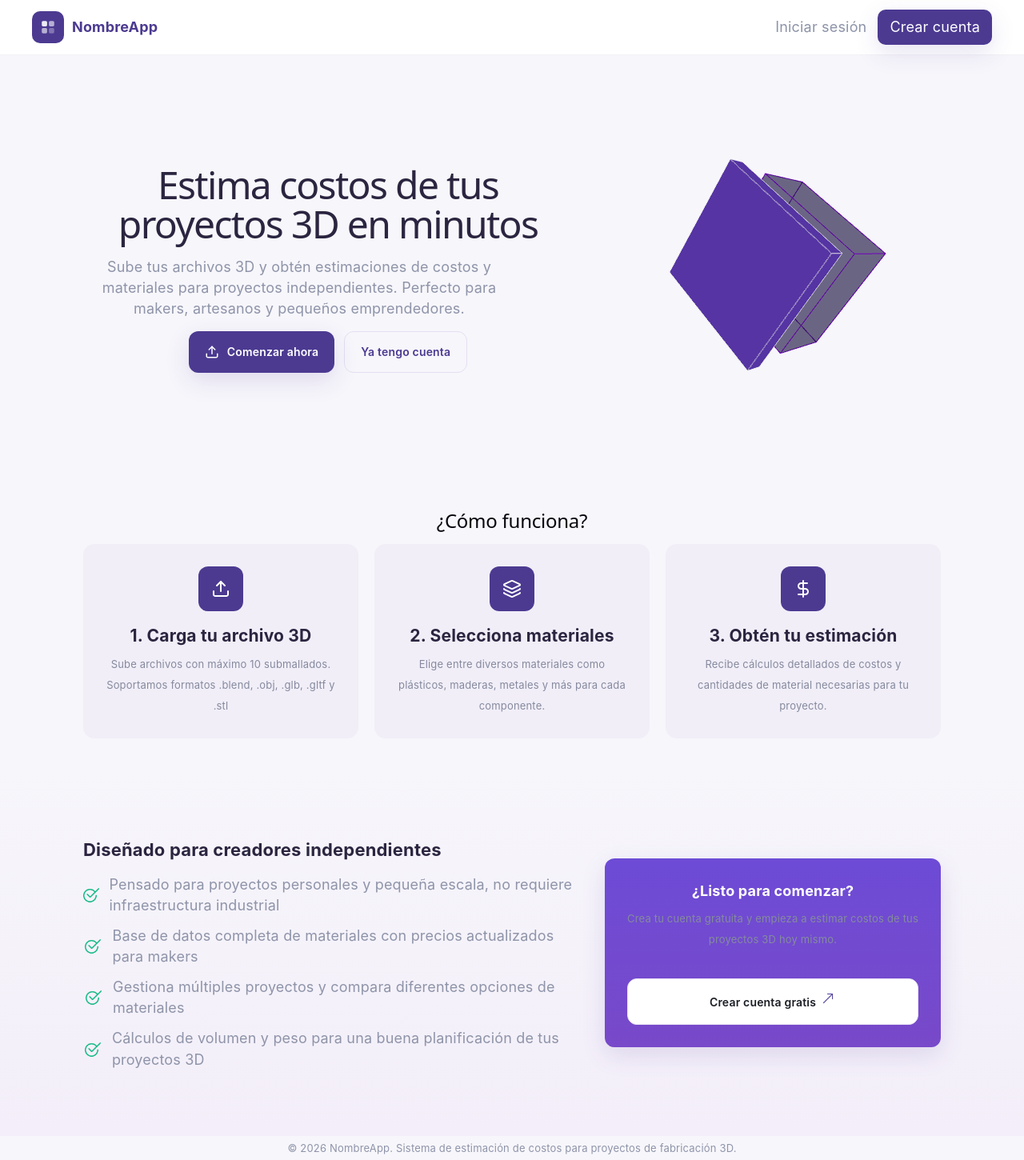
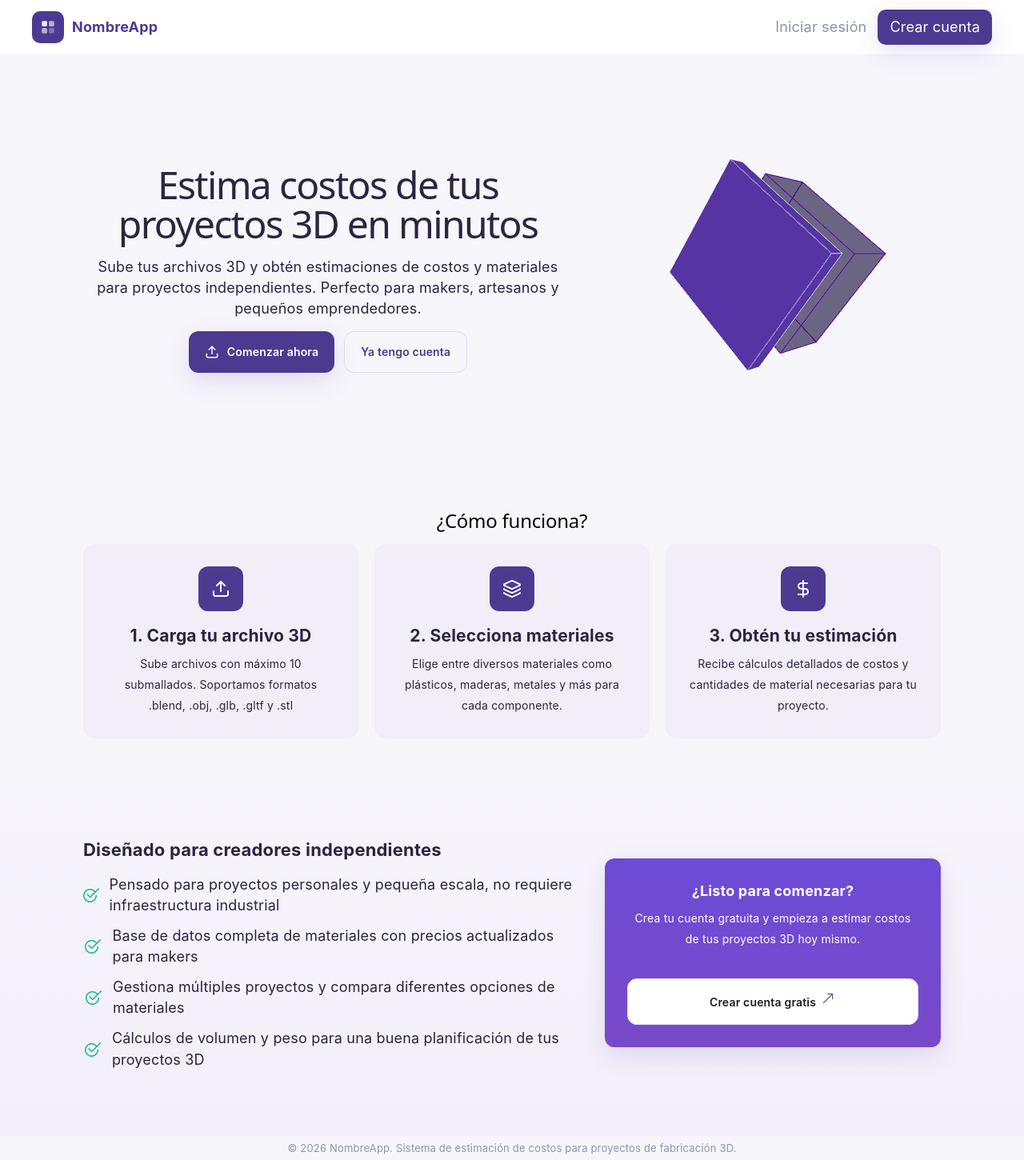
Before and after one commit to YariCB/UCV_TEG_Frontend, a React (Vite) app: page / in a window 1280 px wide. Shown: the whole page at 80% size. Built offline with nearby package versions, Linux system fonts and the light colour scheme.

Commit message:
Some fixes

```diff
--- a/src/components/landing/Features.jsx
+++ b/src/components/landing/Features.jsx
@@ -30,7 +30,7 @@ export default function Features(){
         <div className="features-right">
           <div className="cta-card">
             <h4>¿Listo para comenzar?</h4>
-            <p className="muted small">Crea tu cuenta gratuita y empieza a estimar costos de tus proyectos 3D hoy mismo.</p>
+            <p className="small">Crea tu cuenta gratuita y empieza a estimar costos de tus proyectos 3D hoy mismo.</p>
             <br></br>
             <a className="btn white block" href="/signup">
                 Crear cuenta gratis
--- a/src/components/landing/Hero.jsx
+++ b/src/components/landing/Hero.jsx
@@ -10,7 +10,7 @@ export default function Hero() {
       <div className="la-container la-hero-inner">
         <div className="la-hero-left">
           <h1>Estima costos de tus proyectos 3D en minutos</h1>
-          <p className="muted">Sube tus archivos 3D y obtén estimaciones de costos y materiales para proyectos independientes. Perfecto para makers, artesanos y pequeños emprendedores.</p>
+          <p>Sube tus archivos 3D y obtén estimaciones de costos y materiales para proyectos independientes. Perfecto para makers, artesanos y pequeños emprendedores.</p>
           <div className="la-hero-ctas">
             <a className="btn primary" href="/signup"><img src={uploadIcon} alt="" className="btn-icon"/>Comenzar ahora</a>
             <a className="btn ghost" href="/login">Ya tengo cuenta</a>
--- a/src/components/landing/HowItWorks.jsx
+++ b/src/components/landing/HowItWorks.jsx
@@ -9,7 +9,7 @@ function Card({icon, title, children}){
     <div className="hiw-card">
       <div className="hiw-icon"><img src={icon} alt=""/></div>
       <h3>{title}</h3>
-      <p className="muted small">{children}</p>
+      <p className="small">{children}</p>
     </div>
   )
 }
--- a/src/components/ui/SignUpCard.jsx
+++ b/src/components/ui/SignUpCard.jsx
@@ -56,8 +56,13 @@ export default function SignUpCard() {
 
           <form className="signup-form-list" onSubmit={handleSignUp}>
             <div className="input-group">
-              <label>Nombre completo <span className="required">*</span></label>
+              <label>Nombre<span className="required">*</span></label>
               <input type="text" placeholder="Tu nombre" required />
+            </div>
+
+            <div className="input-group">
+              <label>Apellido <span className="required">*</span></label>
+              <input type="text" placeholder="Tu apellido" required />
             </div>
 
             <div className="input-group">
--- a/src/pages/Auth/ForgotPassword.jsx
+++ b/src/pages/Auth/ForgotPassword.jsx
@@ -66,8 +66,8 @@ export default function ForgotPassword() {
                                 <p className="muted small">Guardando tus nuevos datos de acceso de forma segura...</p>
                             </div>
                         ) : (
+                            /* --- FORMULARIO --- */
                             <>
-                                /* --- FORMULARIO --- */
                                 {/* Botón dinámico: vuelve al login o al paso anterior */}
                                 <button
                                     onClick={step === 1 ? null : prevStep}
--- a/src/pages/Landing/landing.css
+++ b/src/pages/Landing/landing.css
@@ -278,7 +278,8 @@ body{
 
 .features-list{
   list-style:none;
-  padding:0;color:var(--muted);
+  padding:0;
+  /* color:var(--muted); */
   display:flex;
   flex-direction:column;
   gap:12px;
--- a/src/pages/Profile/Profile.jsx
+++ b/src/pages/Profile/Profile.jsx
@@ -8,7 +8,8 @@ import './Profile.css';
 export default function Profile() {
   const initial = {
     name: 'Yari',
-    email: 'yarimacontreras@example.com',
+    lastName: 'CB',
+    email: 'yaricb.art@gmail.com',
     avatar: '/src/assets/pfp.png',
   };
 
```
